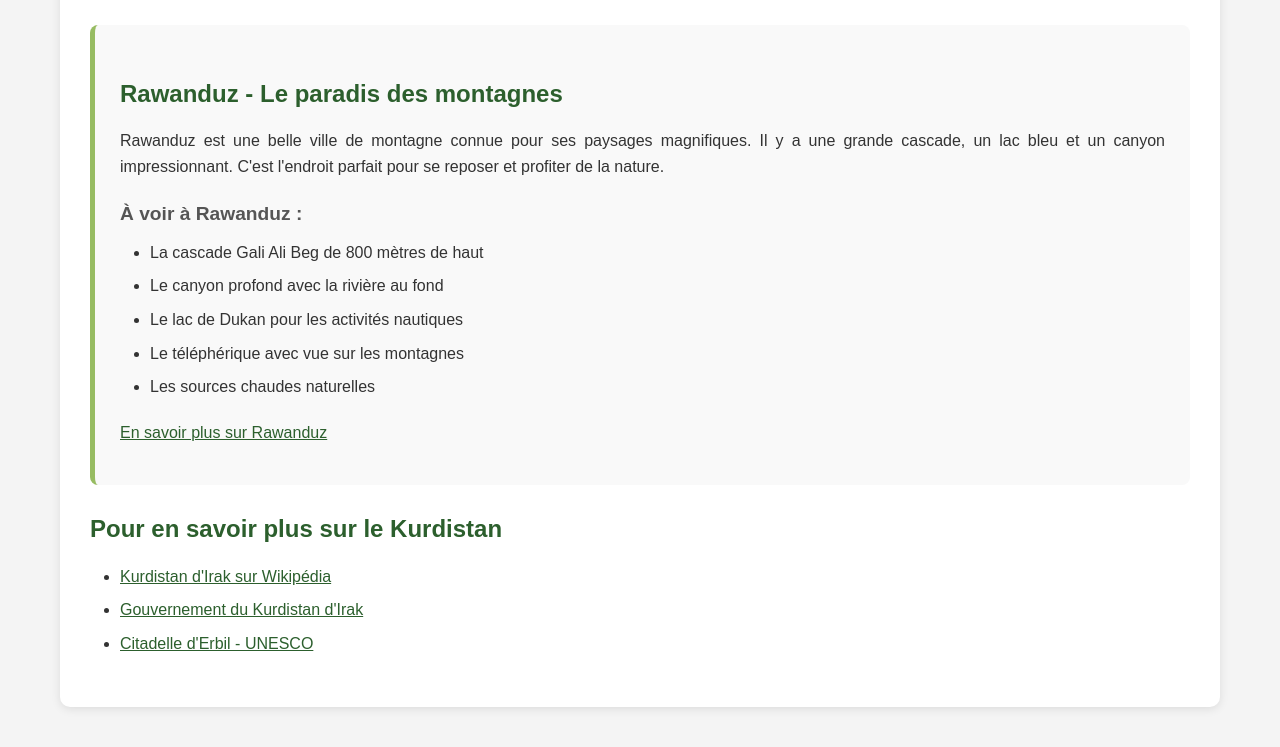
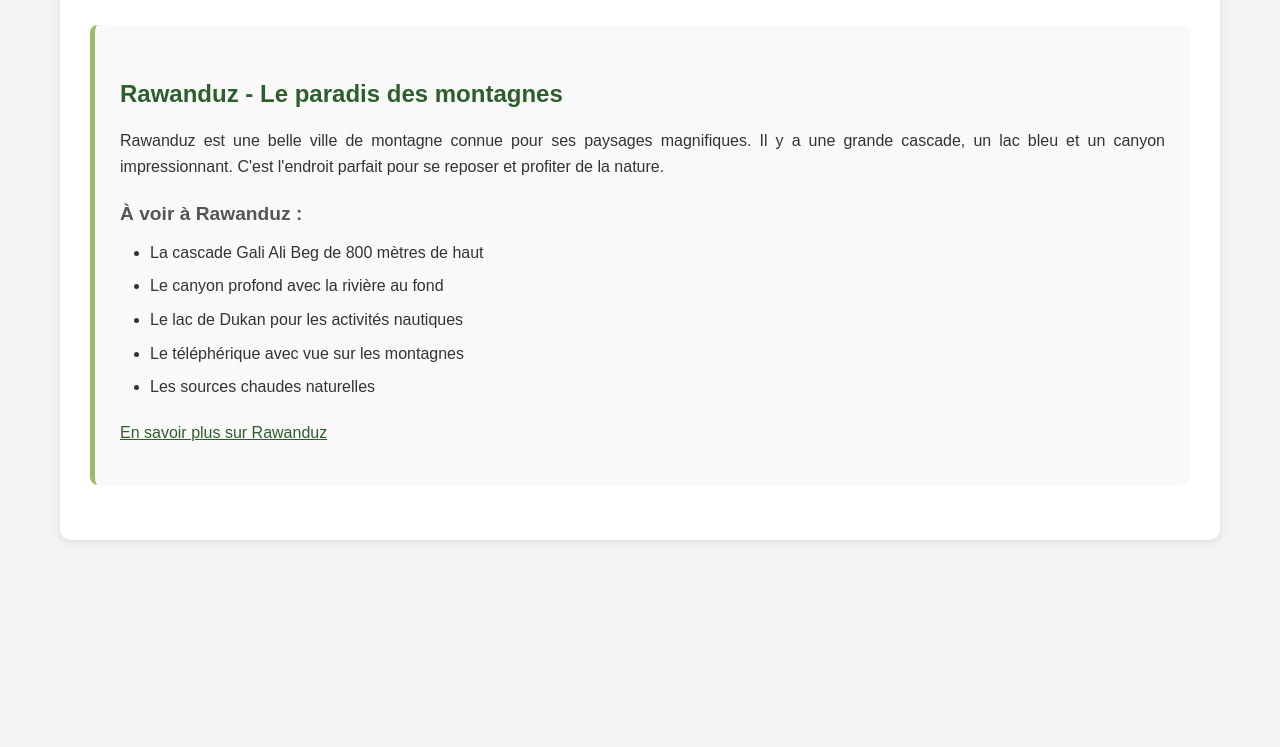
Before and after one commit to yadigarKouja/mon_site, a plain HTML site: page index.html in a window 1280 px wide. Shown: the part 1849-2596 px from the top of the page. After the commit the page ends 2439 px from the top, so only its background shows below. Drawn offline with Linux system fonts and the light colour scheme.

Commit message:
Update index.html

```diff
--- a/index.html
+++ b/index.html
@@ -79,14 +79,7 @@ comme Amedi et les gorges spectaculaires de Rawanduz.
                 <p><a href="rawanduz.html">En savoir plus sur Rawanduz</a></p>
             </article>
 
-<section>
-    <h3>Pour en savoir plus sur le Kurdistan</h3>
-    <ul>
-        <li><a href="https://fr.wikipedia.org/wiki/Kurdistan_irakien" target="_blank">Kurdistan d'Irak sur Wikipédia</a></li>
-        <li><a href="https://www.gov.krd/" target="_blank">Gouvernement du Kurdistan d'Irak</a></li>
-        <li><a href="https://whc.unesco.org/en/list/1437" target="_blank">Citadelle d'Erbil - UNESCO</a></li>
-    </ul>
-</section>
+
 </main>
 
 
```
